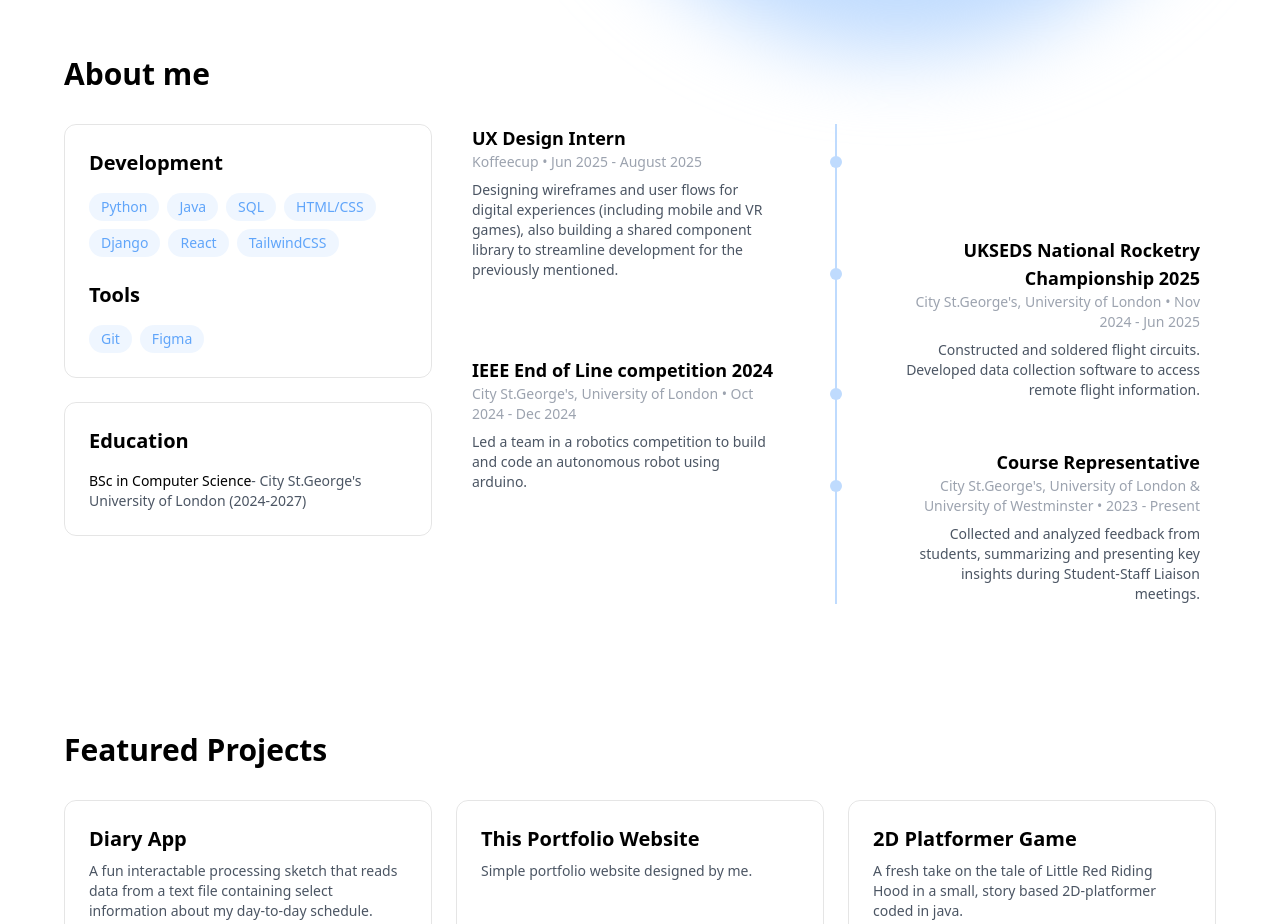
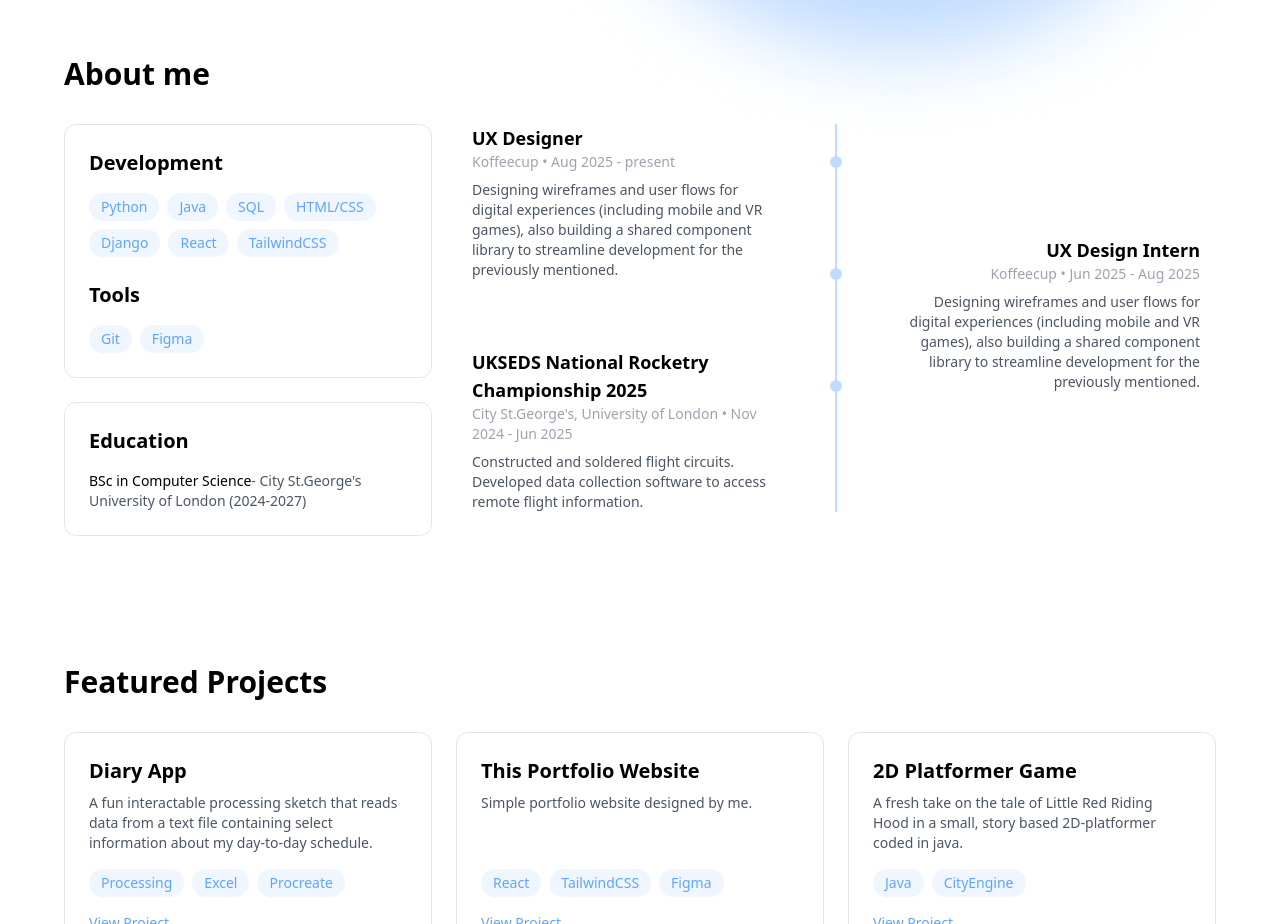
Before and after one commit to pholee/Online-Portfolio, a React (Vite) app in the folder Online_Portfolio_Code/: page / in a window 1280 px wide. Shown: the part 840-1764 px from the top of the page. Built offline with nearby package versions, Linux system fonts and the light colour scheme.

Commit message:
Updating about info

```diff
--- a/Online_Portfolio_Code/src/components/content/About.jsx
+++ b/Online_Portfolio_Code/src/components/content/About.jsx
@@ -5,9 +5,16 @@ export const About = () => {
   const toolsSkills = ["Git", "Figma"];
   const workExperience = [
     {
+      role: "UX Designer",
+      company: "Koffeecup",
+      period: "Aug 2025 - present",
+      description:
+        "Designing wireframes and user flows for digital experiences (including mobile and VR games), also building a shared component library to streamline development for the previously mentioned.",
+    },
+    {
       role: "UX Design Intern",
       company: "Koffeecup",
-      period: "Jun 2025 - August 2025",
+      period: "Jun 2025 - Aug 2025",
       description:
         "Designing wireframes and user flows for digital experiences (including mobile and VR games), also building a shared component library to streamline development for the previously mentioned.",
     },
@@ -18,13 +25,13 @@ export const About = () => {
       description:
         "Constructed and soldered flight circuits. Developed data collection software to access remote flight information.",
     },
-    {
+    /*{
       role: "IEEE End of Line competition 2024",
       company: "City St.George's, University of London",
       period: "Oct 2024 - Dec 2024",
       description:
         "Led a team in a robotics competition to build and code an autonomous robot using arduino.",
-    },
+    },*/
     /*{
       role: "Data Analyst Intern",
       company: "Meta",
@@ -32,14 +39,14 @@ export const About = () => {
       description:
         "Conducted exploratory data analysis on a set of data, producing a professional report based on a given business scenario.",
     },*/
-    {
+    /*{
       role: "Course Representative",
       company:
         "City St.George's, University of London & University of Westminster",
       period: "2023 - Present",
       description:
         "Collected and analyzed feedback from students, summarizing and presenting key insights during Student-Staff Liaison meetings.",
-    },
+    },*/
   ];
 
   return (
```
